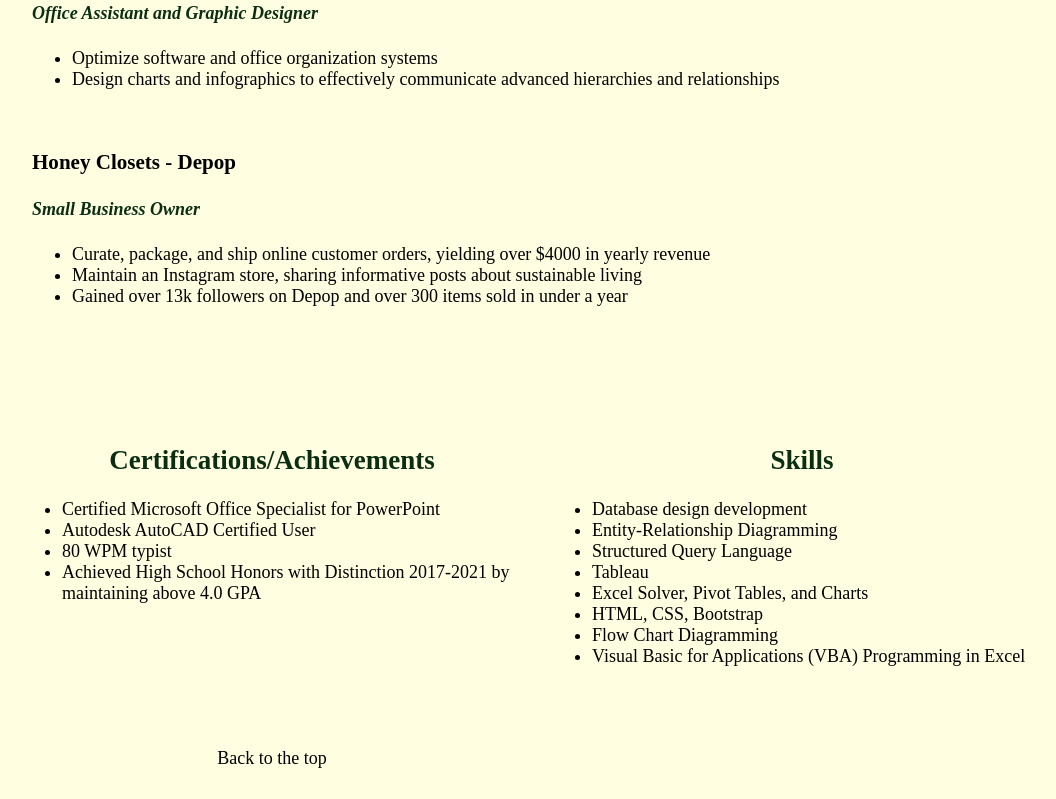
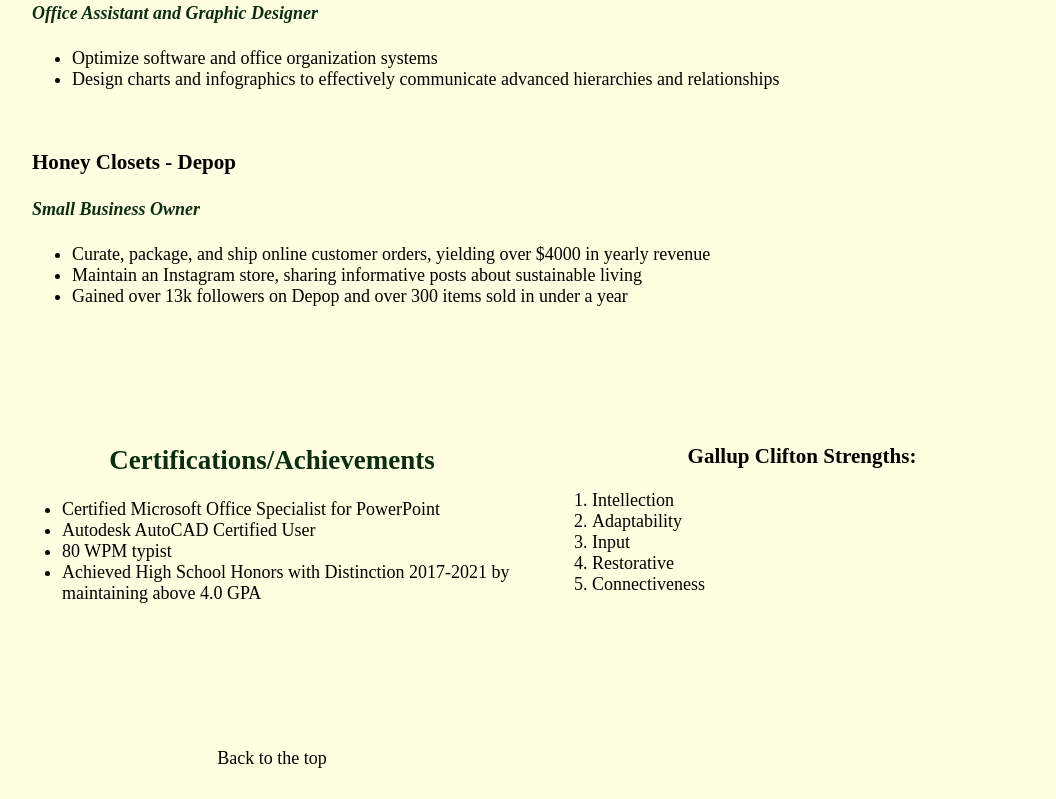
Before and after one commit to maleahy/maleahyee, a plain HTML site: page HTML/resume.html in a window 1280 px wide. Shown: the part 1577-2376 px from the top of the page, without its empty margins (28-1084 px from the left). Drawn offline with Linux system fonts and the light colour scheme.

Commit message:
Update resume.html

```diff
--- a/HTML/resume.html
+++ b/HTML/resume.html
@@ -13,7 +13,7 @@
 <a href="#edu">Education |</a>
 <a href="#exp">Experience |</a>
 <a href="#ski">Skills </a>
-   <a href="media.html">Media </a>
+<!--    <a href="media.html">Media </a>-->
     <br>
 </div>
 
@@ -78,26 +78,27 @@
     <a href="#top" class="center h3">Back to the top</a>
 </div>
 
+<!--<div class="common rightmenu">-->
+<!--    <h2 class="center">Skills</h2>-->
+<!--    <ul>-->
+<!--        <li>Database design development</li>-->
+<!--        <li>Entity-Relationship Diagramming</li>-->
+<!--        <li>Structured Query Language</li>-->
+<!--        <li>Tableau</li>-->
+<!--        <li>Excel Solver, Pivot Tables, and Charts</li>-->
+<!--        <li>HTML, CSS, Bootstrap</li>-->
+<!--        <li>Flow Chart Diagramming</li>-->
+<!--        <li>Visual Basic for Applications (VBA) Programming in Excel</li>-->
+<!--    </ul>-->
+<!--                    <p>&nbsp;</p>-->
+<!--                    <p>&nbsp;</p>-->
+<!--                    <p>&nbsp;</p>-->
+<!--                    <p>&nbsp;</p>-->
+<!--                    <p>&nbsp;</p>-->
+<!--</div>-->
+
 <div class="common rightmenu">
-    <h2 class="center">Skills</h2>
-    <ul>
-        <li>Database design development</li>
-        <li>Entity-Relationship Diagramming</li>
-        <li>Structured Query Language</li>
-        <li>Tableau</li>
-        <li>Excel Solver, Pivot Tables, and Charts</li>
-        <li>HTML, CSS, Bootstrap</li>
-        <li>Flow Chart Diagramming</li>
-        <li>Visual Basic for Applications (VBA) Programming in Excel</li>
-    </ul>
-                    <p>&nbsp;</p>
-                    <p>&nbsp;</p>
-                    <p>&nbsp;</p>
-                    <p>&nbsp;</p>
-                    <p>&nbsp;</p>
-</div>
-
-<h3>Gallup Clifton Strengths:</h3>
+<h3 class="center">Gallup Clifton Strengths:</h3>
 <ol>
     <li>Intellection</li>
     <li>Adaptability</li>
@@ -105,6 +106,13 @@
     <li>Restorative</li>
     <li>Connectiveness</li>
 </ol>
+    <p>&nbsp;</p>
+    <p>&nbsp;</p>
+    <p>&nbsp;</p>
+    <p>&nbsp;</p>
+    <p>&nbsp;</p>
+</div>
+
 <h3>MBTI Personality:</h3>
 INTJ-A Assertive Architect
 <ul>
```
